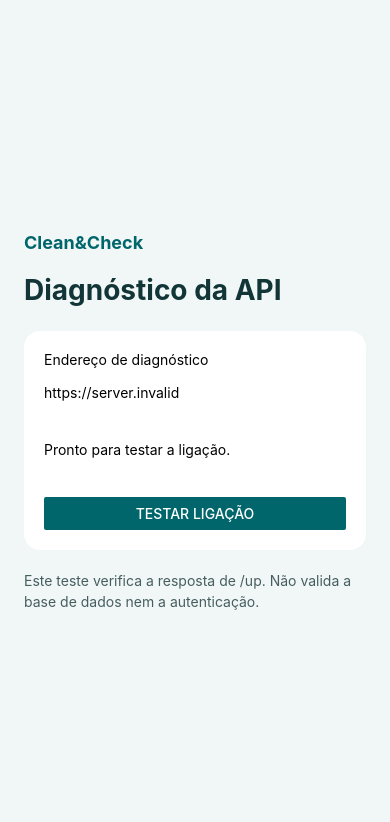
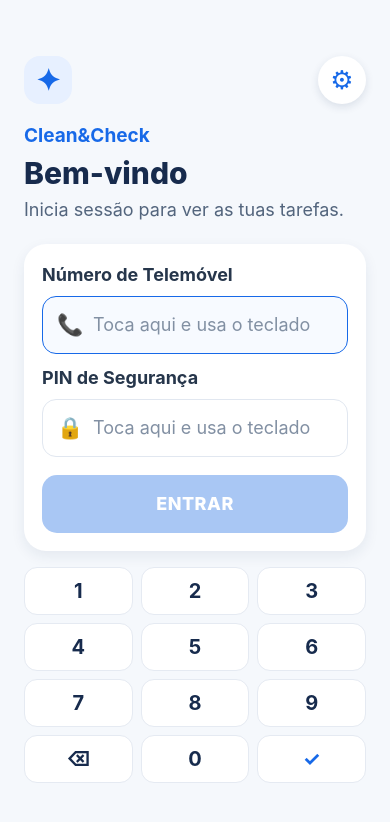
Before and after one commit to CodebyCS/cleancheck-mobile, a React Native app in the folder mobile/: screen / in a window 390 px wide. Shown: the top 822 px of the page. Built offline with nearby package versions, Linux system fonts and the light colour scheme; no server answers.

Commit message:
feat(mobile): add login screen
Adds the mobile login screen with phone number, PIN, and numeric keypad. Keeps access to API diagnostics. Authentication remains pending the API contract.

```diff
--- a/mobile/App.tsx
+++ b/mobile/App.tsx
@@ -1,6 +1,19 @@
+import { useState } from 'react';
 import { StatusBar } from 'expo-status-bar';
 import DiagnosticsScreen from './src/screens/DiagnosticsScreen';
+import LoginScreen from './src/screens/LoginScreen';
 
 export default function App() {
-  return <><StatusBar style="dark" /><DiagnosticsScreen /></>;
+  const [screen, setScreen] = useState<'login' | 'diagnostics'>('login');
+
+  return (
+    <>
+      <StatusBar style="dark" />
+      {screen === 'login' ? (
+        <LoginScreen onOpenDiagnostics={() => setScreen('diagnostics')} />
+      ) : (
+        <DiagnosticsScreen onBack={() => setScreen('login')} />
+      )}
+    </>
+  );
 }
--- a/mobile/package.json
+++ b/mobile/package.json
@@ -9,6 +9,7 @@
     "react-native": "0.86.3"
   },
   "devDependencies": {
+    "@expo/ngrok": "^4.1.0",
     "@types/react": "~19.2.2",
     "typescript": "~6.0.3"
   },
--- a/mobile/src/screens/DiagnosticsScreen.tsx
+++ b/mobile/src/screens/DiagnosticsScreen.tsx
@@ -1,10 +1,11 @@
 import { useEffect, useRef, useState } from 'react';
-import { ActivityIndicator, Button, ScrollView, StyleSheet, Text, View } from 'react-native';
+import { ActivityIndicator, Button, Pressable, ScrollView, StyleSheet, Text, View } from 'react-native';
 import { checkApiHealth, healthUrl } from '../services/apiHealth';
 
 type Result = { state: 'idle' | 'loading' } | { state: 'success'; status: number } | { state: 'error'; message: string };
+type DiagnosticsScreenProps = { onBack?: () => void };
 
-export default function DiagnosticsScreen() {
+export default function DiagnosticsScreen({ onBack }: DiagnosticsScreenProps) {
   const [result, setResult] = useState<Result>({ state: 'idle' });
   const active = useRef<AbortController | null>(null);
 
@@ -36,7 +37,14 @@ export default function DiagnosticsScreen() {
   const loading = result.state === 'loading';
   return (
     <ScrollView contentContainerStyle={styles.page} contentInsetAdjustmentBehavior="automatic">
-      <Text style={styles.brand}>Clean&Check</Text>
+      <View style={styles.header}>
+        {onBack ? (
+          <Pressable accessibilityRole="button" onPress={onBack} hitSlop={8}>
+            <Text style={styles.back}>‹ Voltar ao login</Text>
+          </Pressable>
+        ) : <View />}
+        <Text style={styles.brand}>Clean&Check</Text>
+      </View>
       <Text style={styles.title}>Diagnóstico da API</Text>
       <View style={styles.card}>
         <Text>Endereço de diagnóstico</Text>
@@ -57,7 +65,9 @@ export default function DiagnosticsScreen() {
 
 const styles = StyleSheet.create({
   page: { flexGrow: 1, justifyContent: 'center', paddingHorizontal: 24, paddingVertical: 64, backgroundColor: '#F1F6F6' },
-  brand: { color: '#00666B', fontWeight: '700', fontSize: 18, marginBottom: 20 },
+  header: { gap: 20, marginBottom: 20 },
+  back: { color: '#00666B', fontSize: 16, fontWeight: '600' },
+  brand: { color: '#00666B', fontWeight: '700', fontSize: 18 },
   title: { fontSize: 28, fontWeight: '700', color: '#123638', marginBottom: 24 },
   card: { backgroundColor: '#FFFFFF', padding: 20, borderRadius: 16, gap: 16 },
   result: { minHeight: 64, justifyContent: 'center', gap: 10 },
--- /dev/null
+++ b/mobile/src/screens/LoginScreen.tsx
@@ -0,0 +1,241 @@
+import { useState } from 'react';
+import {
+  Alert,
+  Pressable,
+  ScrollView,
+  StyleSheet,
+  Text,
+  View,
+} from 'react-native';
+
+type LoginScreenProps = {
+  onOpenDiagnostics: () => void;
+};
+
+type ActiveField = 'phone' | 'pin';
+
+const keypadRows = [ ['1', '2', '3'], ['4', '5', '6'], ['7', '8', '9'], ['⌫', '0', '✓'] ];
+
+export default function LoginScreen({ onOpenDiagnostics }: LoginScreenProps) {
+  const [phone, setPhone] = useState('');
+  const [pin, setPin] = useState('');
+  const [activeField, setActiveField] = useState<ActiveField>('phone');
+
+  // O teclado integrado mantém as teclas grandes e evita abrir o teclado do sistema.
+  function pressKey(key: string) {
+    const value = activeField === 'phone' ? phone : pin;
+    const update = activeField === 'phone' ? setPhone : setPin;
+
+    if (key === '⌫') {
+      update(value.slice(0, -1));
+      return;
+    }
+
+    if (key === '✓') {
+      setActiveField(activeField === 'phone' ? 'pin' : 'phone');
+      return;
+    }
+
+    update(`${value}${key}`);
+  }
+
+  function submitLogin() {
+    Alert.alert(
+      'Login ainda não configurado',
+      'O ecrã está pronto. A autenticação será ligada quando o contrato da API estiver definido.',
+    );
+  }
+
+  const canSubmit = phone.length > 0 && pin.length > 0;
+
+  return (
+    <ScrollView
+      contentContainerStyle={styles.page}
+      contentInsetAdjustmentBehavior="automatic"
+      keyboardShouldPersistTaps="handled"
+    >
+      <View style={styles.topRow}>
+        <View style={styles.brandMark} accessibilityElementsHidden>
+          <Text style={styles.brandMarkText}>✦</Text>
+        </View>
+        <Pressable
+          accessibilityRole="button"
+          accessibilityLabel="Abrir diagnóstico da API"
+          hitSlop={8}
+          onPress={onOpenDiagnostics}
+          style={({ pressed }) => [styles.settingsButton, pressed && styles.pressed]}
+        >
+          <Text style={styles.settingsIcon}>⚙</Text>
+        </Pressable>
+      </View>
+
+      <View style={styles.heading}>
+        <Text style={styles.brandName}>Clean&Check</Text>
+        <Text style={styles.title}>Bem-vindo</Text>
+        <Text style={styles.subtitle}>Inicia sessão para ver as tuas tarefas.</Text>
+      </View>
+
+      <View style={styles.formCard}>
+        <Text style={styles.label}>Número de Telemóvel</Text>
+        <Pressable
+          accessibilityRole="button"
+          accessibilityLabel={`Número de Telemóvel: ${phone || 'vazio'}`}
+          accessibilityState={{ selected: activeField === 'phone' }}
+          onPress={() => setActiveField('phone')}
+          style={[styles.field, activeField === 'phone' && styles.fieldActive]}
+        >
+          <Text style={styles.fieldIcon}>📞</Text>
+          <Text style={[styles.fieldValue, !phone && styles.placeholder]}>
+            {phone || 'Toca aqui e usa o teclado'}
+          </Text>
+        </Pressable>
+
+        <Text style={styles.label}>PIN de Segurança</Text>
+        <Pressable
+          accessibilityRole="button"
+          accessibilityLabel={`PIN de Segurança: ${pin.length} algarismos`}
+          accessibilityState={{ selected: activeField === 'pin' }}
+          onPress={() => setActiveField('pin')}
+          style={[styles.field, activeField === 'pin' && styles.fieldActive]}
+        >
+          <Text style={styles.fieldIcon}>🔒</Text>
+          <Text style={[styles.fieldValue, !pin && styles.placeholder]}>
+            {pin ? '● '.repeat(pin.length).trim() : 'Toca aqui e usa o teclado'}
+          </Text>
+        </Pressable>
+
+        <Pressable
+          accessibilityRole="button"
+          accessibilityState={{ disabled: !canSubmit }}
+          disabled={!canSubmit}
+          onPress={submitLogin}
+          style={({ pressed }) => [
+            styles.loginButton,
+            !canSubmit && styles.loginButtonDisabled,
+            pressed && canSubmit && styles.loginButtonPressed,
+          ]}
+        >
+          <Text style={styles.loginButtonText}>ENTRAR</Text>
+        </Pressable>
+      </View>
+
+      <View style={styles.keypad} accessibilityLabel="Teclado numérico">
+        {keypadRows.map((row, rowIndex) => (
+          <View key={rowIndex} style={styles.keypadRow}>
+            {row.map((key) => (
+              <Pressable
+                key={key}
+                accessibilityRole="button"
+                accessibilityLabel={key === '⌫' ? 'Apagar último algarismo' : key === '✓' ? 'Mudar de campo' : key}
+                onPress={() => pressKey(key)}
+                style={({ pressed }) => [styles.key, pressed && styles.keyPressed]}
+              >
+                <Text style={[styles.keyText, key === '✓' && styles.keyActionText]}>{key}</Text>
+              </Pressable>
+            ))}
+          </View>
+        ))}
+      </View>
+
+    </ScrollView>
+  );
+}
+
+const styles = StyleSheet.create({
+  page: {
+    flexGrow: 1,
+    justifyContent: 'center',
+    paddingHorizontal: 24,
+    paddingTop: 20,
+    paddingBottom: 28,
+    backgroundColor: '#F5F8FC',
+  },
+  topRow: {
+    minHeight: 52,
+    flexDirection: 'row',
+    alignItems: 'center',
+    justifyContent: 'space-between',
+    marginBottom: 18,
+  },
+  brandMark: {
+    width: 48,
+    height: 48,
+    borderRadius: 16,
+    alignItems: 'center',
+    justifyContent: 'center',
+    backgroundColor: '#E7F0FF',
+  },
+  brandMarkText: { color: '#1769E8', fontSize: 30, fontWeight: '700' },
+  settingsButton: {
+    width: 48,
+    height: 48,
+    borderRadius: 24,
+    alignItems: 'center',
+    justifyContent: 'center',
+    backgroundColor: '#FFFFFF',
+    elevation: 2,
+    shadowColor: '#17345E',
+    shadowOpacity: 0.12,
+    shadowRadius: 8,
+    shadowOffset: { width: 0, height: 3 },
+  },
+  settingsIcon: { color: '#1769E8', fontSize: 26 },
+  heading: { marginBottom: 22 },
+  brandName: { color: '#1769E8', fontSize: 19, fontWeight: '700', marginBottom: 8 },
+  title: { color: '#172B4D', fontSize: 30, fontWeight: '800', marginBottom: 6 },
+  subtitle: { color: '#53657D', fontSize: 18, lineHeight: 25 },
+  formCard: {
+    gap: 11,
+    padding: 18,
+    borderRadius: 22,
+    backgroundColor: '#FFFFFF',
+    elevation: 2,
+    shadowColor: '#17345E',
+    shadowOpacity: 0.08,
+    shadowRadius: 14,
+    shadowOffset: { width: 0, height: 5 },
+  },
+  label: { color: '#26364B', fontSize: 18, fontWeight: '700', marginTop: 2 },
+  field: {
+    minHeight: 58,
+    flexDirection: 'row',
+    alignItems: 'center',
+    gap: 12,
+    paddingHorizontal: 14,
+    borderWidth: 1.5,
+    borderColor: '#E1E7F0',
+    borderRadius: 14,
+    backgroundColor: '#FFFFFF',
+  },
+  fieldActive: { borderColor: '#1769E8', backgroundColor: '#F7FAFF' },
+  fieldIcon: { color: '#1769E8', fontSize: 21, width: 24, textAlign: 'center' },
+  fieldValue: { color: '#172B4D', fontSize: 18, fontWeight: '600' },
+  placeholder: { color: '#8290A3', fontSize: 18, fontWeight: '400' },
+  loginButton: {
+    minHeight: 58,
+    alignItems: 'center',
+    justifyContent: 'center',
+    marginTop: 7,
+    borderRadius: 15,
+    backgroundColor: '#1769E8',
+  },
+  loginButtonDisabled: { backgroundColor: '#A9C7F4' },
+  loginButtonPressed: { backgroundColor: '#0D55C7' },
+  loginButtonText: { color: '#FFFFFF', fontSize: 18, fontWeight: '800', letterSpacing: 0.5 },
+  keypad: { gap: 8, marginTop: 16 },
+  keypadRow: { flexDirection: 'row', gap: 8 },
+  key: {
+    flex: 1,
+    minHeight: 48,
+    alignItems: 'center',
+    justifyContent: 'center',
+    borderRadius: 13,
+    backgroundColor: '#FFFFFF',
+    borderWidth: 1,
+    borderColor: '#E5EAF2',
+  },
+  keyPressed: { backgroundColor: '#E7F0FF', borderColor: '#1769E8' },
+  keyText: { color: '#172B4D', fontSize: 20, fontWeight: '700' },
+  keyActionText: { color: '#1769E8' },
+  pressed: { opacity: 0.75 },
+});
```
Also changed, not shown: 1 other file (tests, documents, lock files or other folders).
